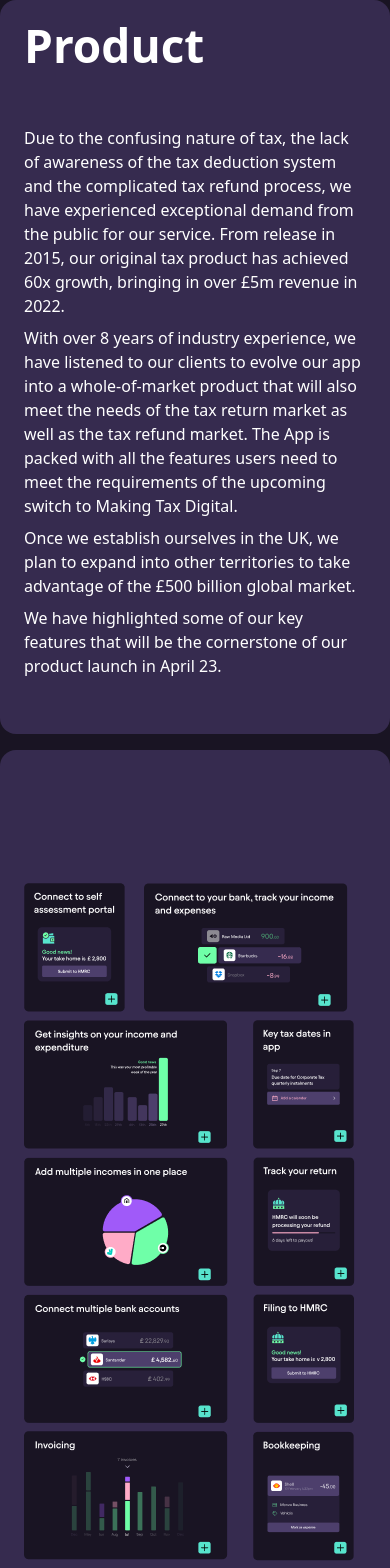
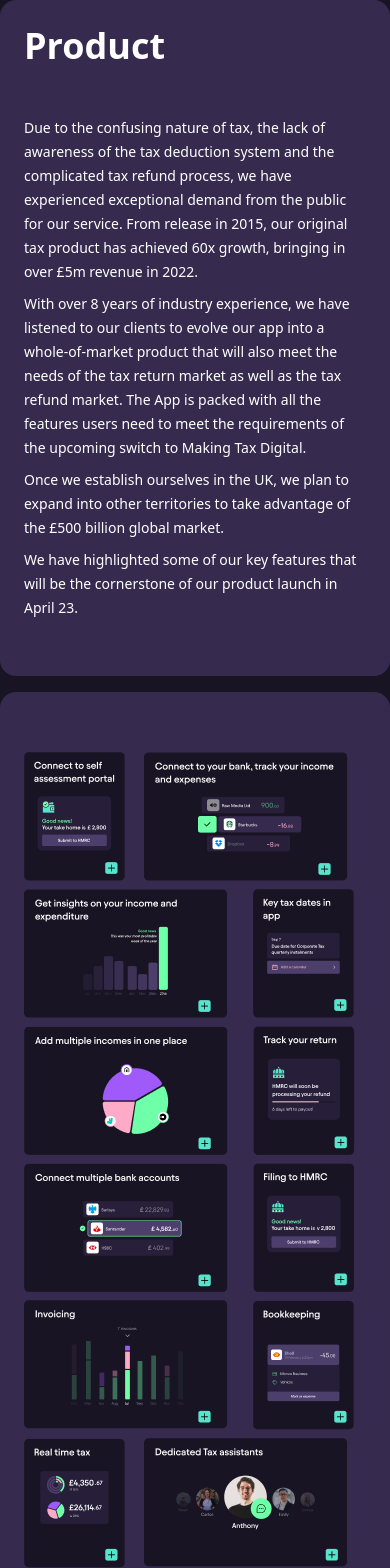
Before and after one commit to BimlaJain/pie-text, a React (Create React App) app: page / in a window 390 px wide. Shown: the top 1568 px of the page. Built offline with nearby package versions, Linux system fonts and the light colour scheme.

Commit message:
change padding

```diff
--- a/src/index.css
+++ b/src/index.css
@@ -73,7 +73,6 @@ body {
 }
 
 .heading {
-  /* font-family: Avantt; */
   font-size: 46px;
   font-weight: 600;
   line-height: 59.8px;
@@ -84,7 +83,6 @@ body {
 }
 
 .first-pera {
-  /* font-family: Avantt; */
   font-size: 16px;
   font-weight: 400;
   line-height: 24px;
@@ -222,4 +220,19 @@ body {
     grid-column: 3/6 !important;
     grid-row: 6/7 !important;
   }
+    .grid-padding {
+      padding-top: 60px;
+      padding-bottom: 60px;
+    }
+        .heading {
+          font-size: 36px;
+          line-height: 59.8px;
+          text-align: left;
+          padding-bottom: 32px;
+        }
+
+        .first-pera {
+          font-size: 14px;
+
+        }
 }
```
